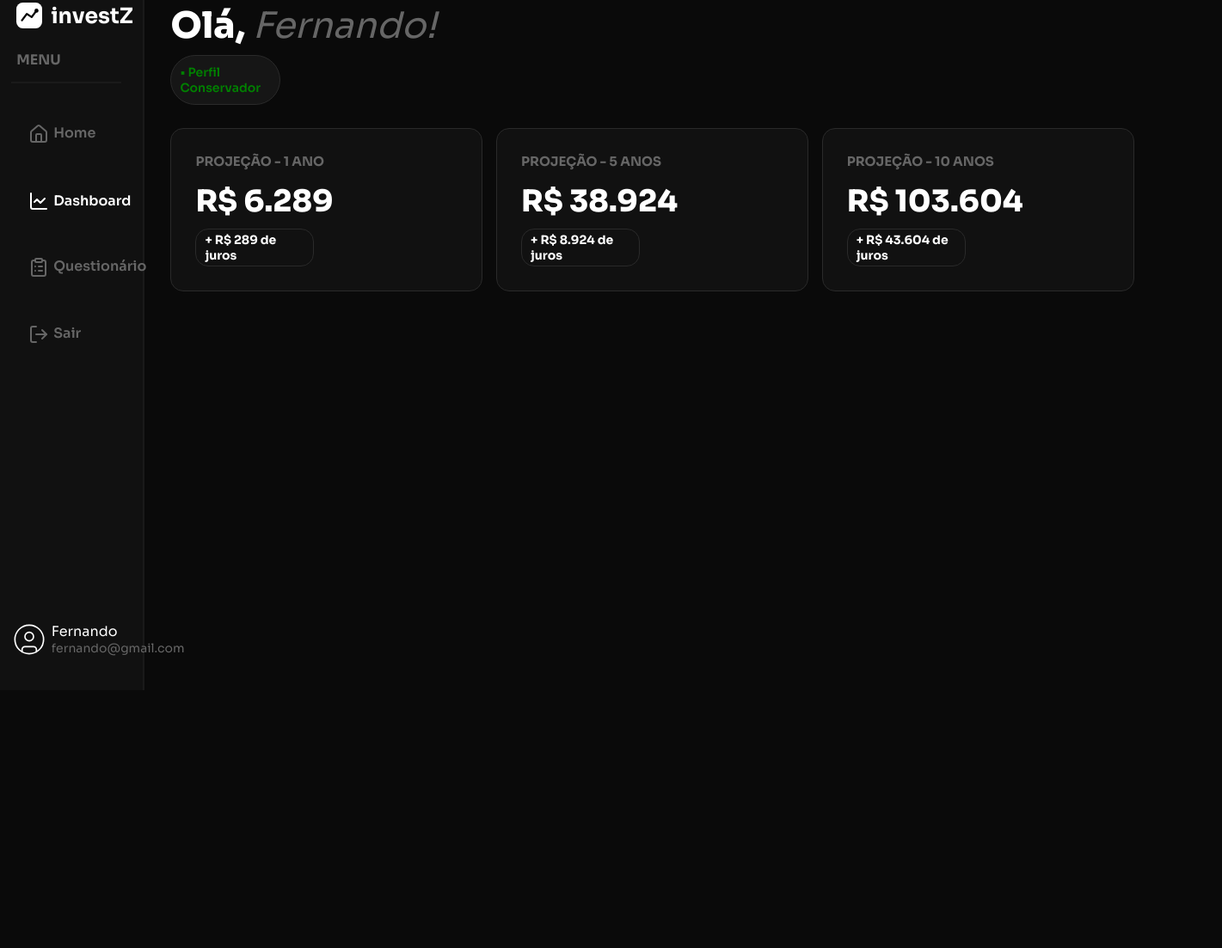
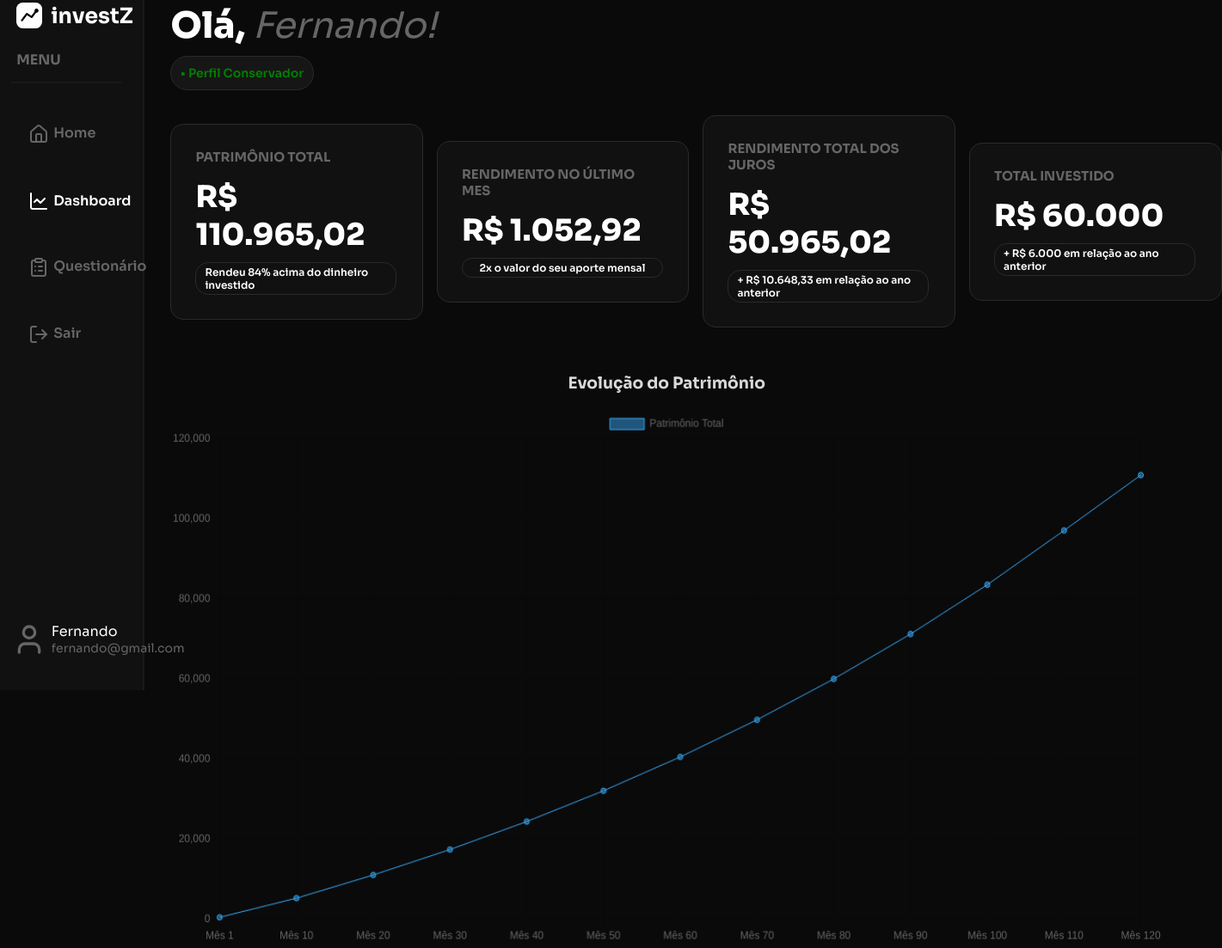
Before and after one commit to yutwka/projeto-individual, a website: page public/dashboard/dashboard.html in a window 1280 px wide. Shown: the part 23-1126 px from the top of the page at 86% size, 1421 px wide, since content can reach past the window. Before the commit the page ends 800 px from the top, so only its background shows below. Drawn offline with nearby package versions, Linux system fonts and the light colour scheme.

Commit message:
Reformulando as KPIs e adicionando gráficos na dashboard

```diff
--- a/public/css/dashboards.css
+++ b/public/css/dashboards.css
@@ -159,7 +159,7 @@ body {
   background-color: #161616;
   color: #008000;
   border-radius: 30px;
-  max-width: 12%;
+  width: 15%;
   margin-top: 1%;
   font-weight: 600;
   border: #2a2a2a 1px solid;
@@ -173,6 +173,7 @@ body {
   font-weight: 800;
   width: 100%;
   gap: 16px;
+  margin-bottom: 28px;
 }
 
 .kpi1 {
@@ -180,7 +181,7 @@ body {
   border-radius: 15px;
   border: #2a2a2a 1px solid;
   padding: 28px;
-  min-width: 34.5%;
+  min-width: 24.5%;
 }
 
 .kpi2 {
@@ -188,7 +189,7 @@ body {
   border-radius: 15px;
   border: #2a2a2a 1px solid;
   padding: 28px;
-  min-width: 34.5%;
+  min-width: 24.5%;
 }
 
 .kpi3 {
@@ -196,7 +197,15 @@ body {
   border-radius: 15px;
   border: #2a2a2a 1px solid;
   padding: 28px;
-  min-width: 34.5%;
+  min-width: 24.5%;
+}
+
+.kpi4 {
+  background-color: #111111;
+  border-radius: 15px;
+  border: #2a2a2a 1px solid;
+  padding: 28px;
+  min-width: 24.5%;
 }
 
 .projecao {
@@ -213,11 +222,41 @@ body {
   background-color: #111111;
   border-radius: 15px;
   border: #2a2a2a 1px solid;
-  font-size: 14px;
+  font-size: 12px;
   padding: 3px 10px;
   margin-top: 10px;
-  font-weight: 700;
-  width: 38%;
+  font-weight: 600;
+  width: 90%;
+}
+
+.graficos {
+  display: flex;
+  flex-direction: column;
+  justify-content: center;
+  gap: 70px;
+}
+
+.grafico-card {
+  /* background-color: red; */
+  border-radius: 12px;
+  width: 50%;
+}
+
+.grafico-grande {
+  width: 120%;
+  height: 50%;
+}
+
+.grafico-card2 {
+  /* background-color: red; */
+  border-radius: 12px;
+  width: 120%;
+  height: 50%;
+}
+
+.grafico-menor {
+  display: flex;
+  flex-direction: row;
 }
 
 
--- a/public/dashboard/dashboard.html
+++ b/public/dashboard/dashboard.html
@@ -55,7 +55,7 @@
             </div>
             <div class="footer">
                 <hr>
-                <img src="../assets/imgs/circle-user-white.svg" alt="">
+                <img src="../assets/imgs/user.svg" alt="">
                 <div class="informacoes-usuario">
                     <div class="nome-usuario">
                         Fernando
@@ -99,34 +99,58 @@
             <div class="kpis">
                 <div class="kpi1">
                     <div class="projecao">
-                        PROJEÇÃO - 1 ANO
+                        PATRIMÔNIO TOTAL
                     </div>
-                    R$ 6.289
+                    R$ 110.965,02
                     <div class="juros">
-                        + R$ 289 de juros
+                        Rendeu 84% acima do dinheiro investido
                     </div>
                 </div>
                 <div class="kpi2">
                     <div class="projecao">
-                        PROJEÇÃO - 5 ANOS
+                        RENDIMENTO NO ÚLTIMO MES
                     </div>
-                    R$ 38.924
+                    R$ 1.052,92
                     <div class="juros">
-                        + R$ 8.924 de juros
+                        2x o valor do seu aporte mensal
                     </div>
                 </div>
                 <div class="kpi3">
                     <div class="projecao">
-                        PROJEÇÃO - 10 ANOS
+                        RENDIMENTO TOTAL DOS JUROS
                     </div>
-                    R$ 103.604
+                    R$ 50.965,02
                     <div class="juros">
-                        + R$ 43.604 de juros
+                        + R$ 10.648,33 em relação ao ano anterior
+                    </div>
+                </div>
+                <div class="kpi4">
+                    <div class="projecao">
+                        TOTAL INVESTIDO
+                    </div>
+                    R$ 60.000
+                    <div class="juros">
+                        + R$ 6.000 em relação ao ano anterior
                     </div>
                 </div>
             </div>
 
-
+            <div class="graficos">
+                <div class="grafico-card grafico-grande">
+                    <h3 class="tituloGraficos">Evolução do Patrimônio</h3>
+                    <canvas id="graficoEvolucao"></canvas>
+                </div>
+                <div class="grafico-menor">
+                    <div class="grafico-card2">
+                        <h3 class="tituloGraficos">Composição do Patrimônio</h3>
+                        <canvas id="graficoComposicao"></canvas>
+                    </div>
+                    <div class="grafico-card2">
+                        <h3 class="tituloGraficos">Juros Gerados por Ano</h3>
+                        <canvas id="graficoJuros"></canvas>
+                    </div>
+                </div>
+            </div>
 
             <!-- <div id="alerta">
             </div>
@@ -145,6 +169,65 @@
 </html>
 
 <script>
+    new Chart(document.getElementById('graficoEvolucao'), {
+        type: 'line',
+        data: {
+            labels: ['Mês 1', 'Mês 10', 'Mês 20', 'Mês 30', 'Mês 40', 'Mês 50', 'Mês 60', 'Mês 70', 'Mês 80', 'Mês 90', 'Mês 100', 'Mês 110', 'Mês 120',],
+            datasets: [{
+                label: 'Patrimônio Total',
+                data: [500, 5268.51, 11058.84, 17422.66, 24416.78, 32103.63, 40551.81, 49836.73, 60041.26, 71256.49, 83582.52, 97129.37, 110965.02],
+                // backgroundColor: rgb(255, 255, 255),
+                borderWidth: 1
+            }]
+        },
+        options: {
+            scales: {
+                y: {
+                    beginAtZero: true
+                }
+            }
+        }
+    });
+
+    new Chart(document.getElementById('graficoComposicao'), {
+        type: 'doughnut',
+        data: {
+            labels: ['Total Investido', 'Rendimento dos Juros'],
+            datasets: [{
+                label: 'Patrimônio Total',
+                data: [45.93, 54.07],
+                // backgroundColor: rgb(255, 255, 255),
+                // borderWidth: 1
+            }]
+        },
+        options: {
+            scales: {
+                y: {
+                    beginAtZero: true
+                }
+            }
+        }
+    });
+
+    new Chart(document.getElementById('graficoJuros'), {
+        type: 'bar',
+        data: {
+            labels: ['Ano 1', 'Ano 2', 'Ano 3', 'Ano 4', 'Ano 5', 'Ano 6', 'Ano 7', 'Ano 8', 'Ano 9', 'Ano 10'],
+            datasets: [{
+                data: [383.25, 1532.49, 3539.64, 6507.64, 10551.81, 15801.27, 22400.67, 30512.00, 40316.69, 50965.02],
+                // backgroundColor: rgb(255, 255, 255),
+                borderWidth: 1
+            }]
+        },
+        options: {
+            scales: {
+                y: {
+                    beginAtZero: true
+                }
+            }
+        }
+    });
+
     b_usuario.innerHTML = sessionStorage.NOME_USUARIO;
 
     let proximaAtualizacao;
```
Also changed, not shown: public/index.html (+5 -10 lines).
